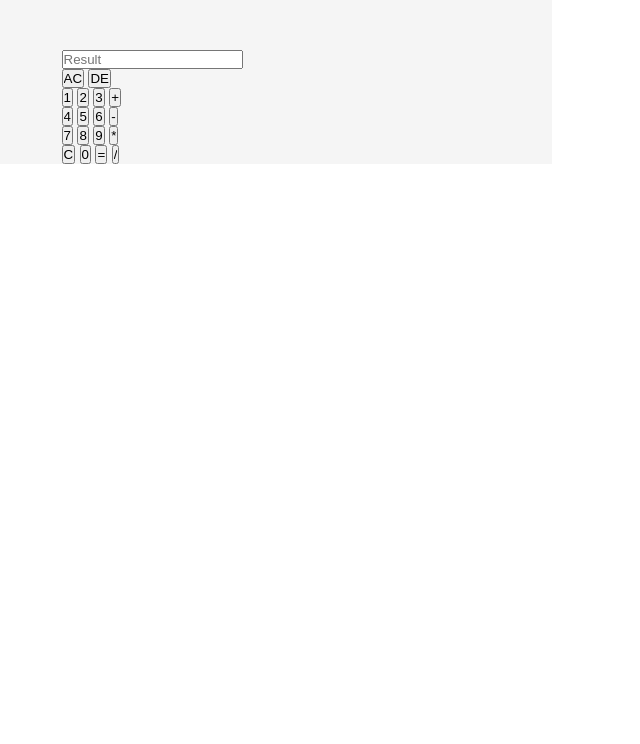
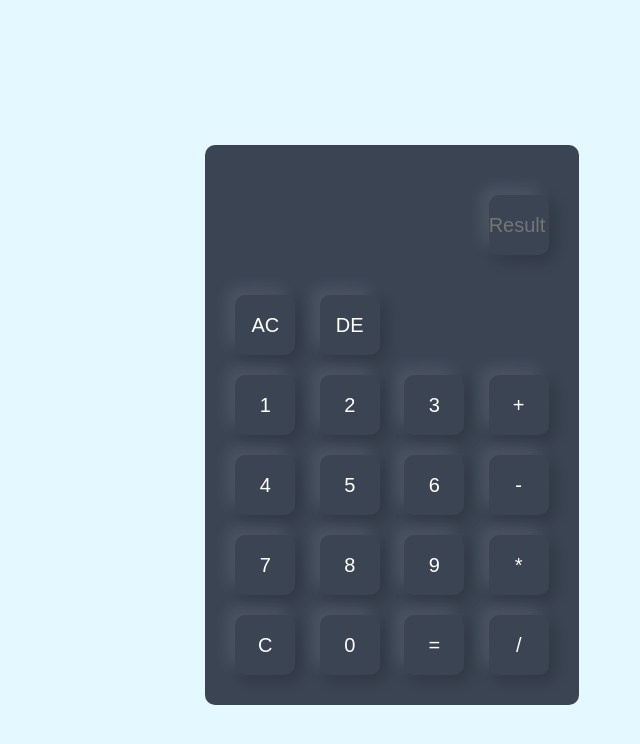
Before and after one commit to sy-usman/Calculator, a plain HTML site: page index.html in a window 1280 px wide. Shown: the whole page, without its empty margins (248-888 px from the left). Drawn offline with Linux system fonts and the light colour scheme.

Commit message:
A quite small project mainly built on javascript.

```diff
--- a/index.css
+++ b/index.css
@@ -7,10 +7,51 @@
 
 .container{
     padding-top: 50px;
-    width:100vh;
+    width:100%;
     display: flex;
     justify-content: center;
     align-items: center;
-    height: 100%;
-    background-color: #f5f5f5;
+    height: 100vh;
+    background:#e3f9ff;
 }
+
+.calculator{
+    background: #3a4452;
+    padding:20px;
+    border-radius: 10px;
+}
+
+.calculator form input{
+    border: 0;
+    outline:0;
+    width:60px;
+    height: 60px;
+    border-radius: 10px;
+    box-shadow: -8px -8px 15px rgba(255, 255, 255, 0.1), 5px 5px 15px rgba(0,0,0, 0.2);
+    background: transparent;
+    font-size:20px;
+    color:#fff;
+    cursor: pointer;
+    margin:10px;
+}
+
+form .display{
+    display: flex;
+    justify-content: flex-end;
+    margin: 20px 0;
+}
+
+form.display input{
+    text-align: right;
+    flex:1;
+    font-size: 45px;
+    box-shadow:none;
+}
+
+form input.equal{
+    color: #33ffd8;
+}
+
+form input .operator{
+    color:#33ffd8;
+}
--- a/index.html
+++ b/index.html
@@ -10,12 +10,12 @@
     <div class="container">
       <div class="calculator">
         <form>
-            <div>
+            <div class="display">
                 <input type="text" placeholder="Result" name="display">
             </div>
             <div>
-                <input type="button" value="AC" onclick="display.value = '' ">
-                <input type="button" value="DE" onclick="display.value = display.value.toString().slice(0, -1)">
+                <input type="button" value="AC" onclick="display.value = '' " class="operator">
+                <input type="button" value="DE" onclick="display.value = display.value.toString().slice(0, -1)" class="operator">
             </div>
             <div>
                 <input type="button" value="1" onclick="display.value += '1' ">
```
